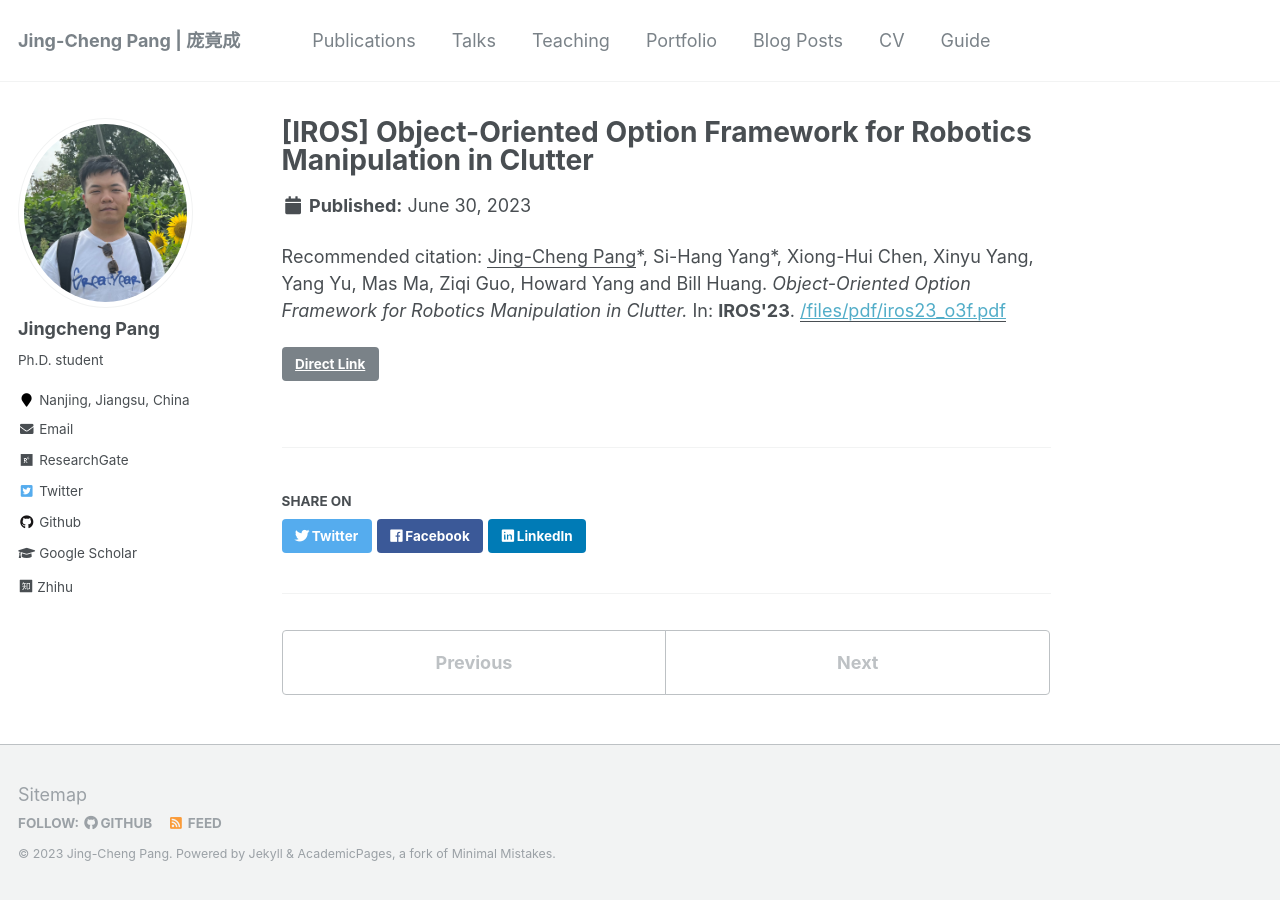
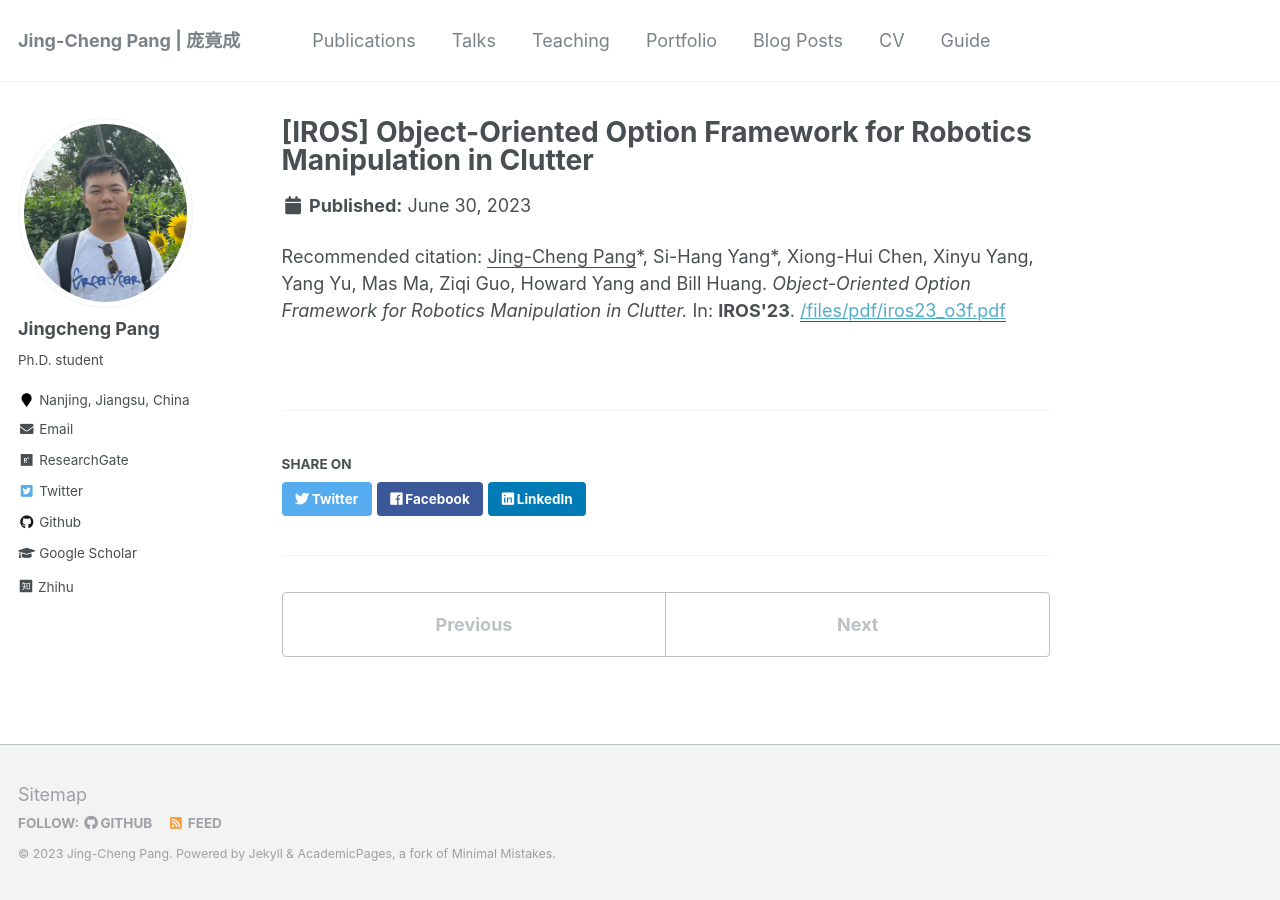
Before and after one commit to jingchengpang/jingchengpang.github.io, a Jekyll site: the page built from _publications/2023-iros-o3f.md, in a window 1280 px wide. Built offline with Jekyll 4.4.1, drawn with Linux system fonts in a browser that asks for light colours; a style sheet for code colours, icons or effects is not loaded.

Commit message:
revise pub bugs

```diff
--- a/_includes/author-profile.html
+++ b/_includes/author-profile.html
@@ -117,7 +117,7 @@
       {% endif %}
       {% if author.zhihu %}
         <li>
-           <a href = "{{ author.zhihu }}"> <i class="iconfont" aria-hidden="true" style="padding-right: 0.2em;">&#xea8b;</i>Zhihu </a>
+           <a href = "{{ author.zhihu }}"> <i class="iconfont" aria-hidden="true" style="padding-right: 0.25em;">&#xea8b;</i>Zhihu </a>
         </li>
       {% endif %}
       {% if author.wikipedia %}
--- a/_publications/2023-iros-o3f.md
+++ b/_publications/2023-iros-o3f.md
@@ -5,7 +5,6 @@ permalink: /publication/2023-iros-o3f
 date: 2023-06-30
 pubtype: 'conference'
 paperurl: '/files/pdf/iros23_o3f.pdf'
-link: 'https://proceedings.neurips.cc/paper/2020/file/60cb558c40e4f18479664069d9642d5a-Paper.pdf'
 github: 'https://github.com/CharlieBrown-v1/O3F'
 citation: "<u>Jing-Cheng Pang</u>*, Si-Hang Yang*, Xiong-Hui Chen, Xinyu Yang, Yang Yu, Mas Ma, Ziqi Guo, Howard Yang and Bill Huang. <i>Object-Oriented Option Framework for Robotics Manipulation in Clutter. </i> In: <b>IROS'23</b>."
 ---
```
